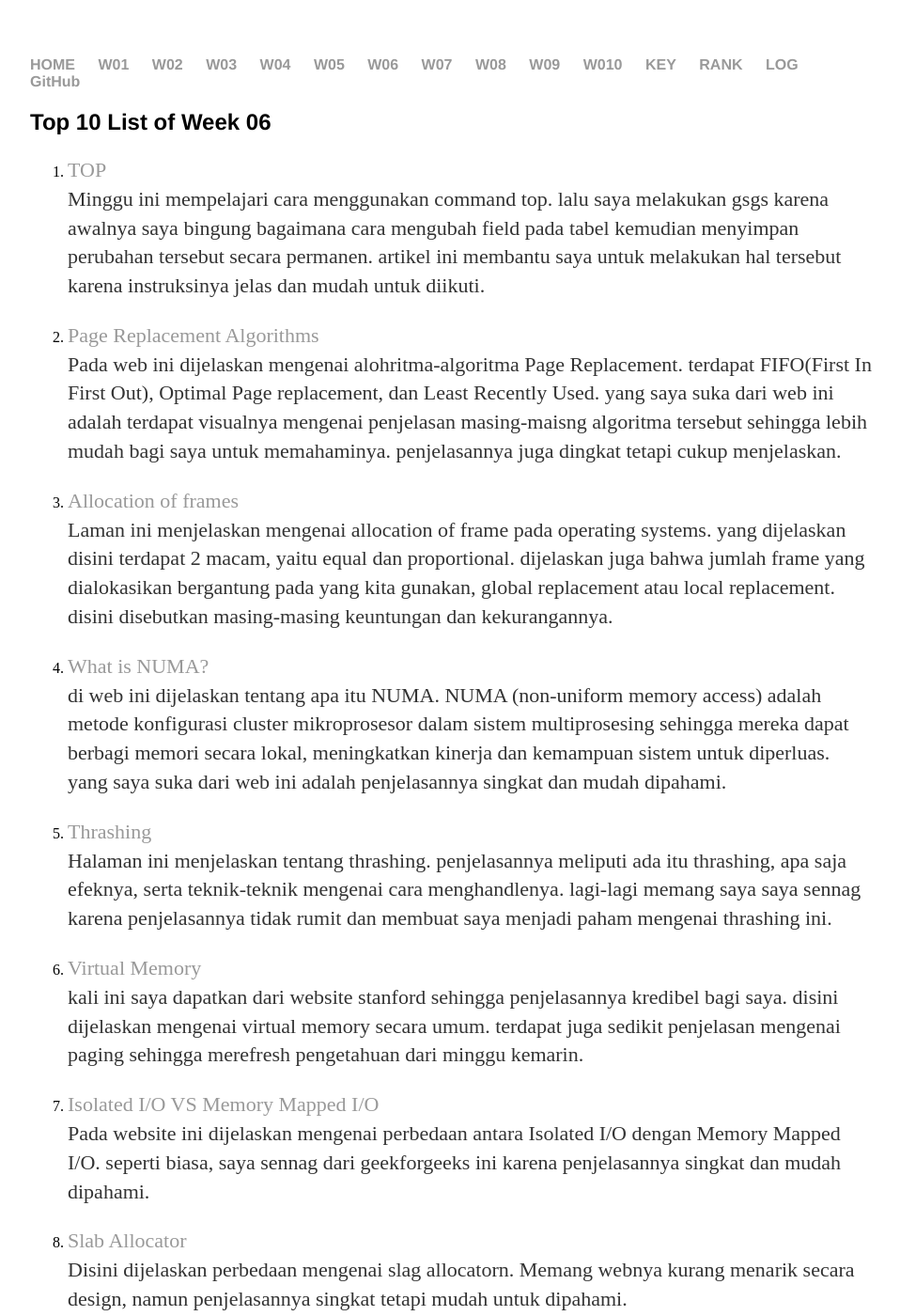
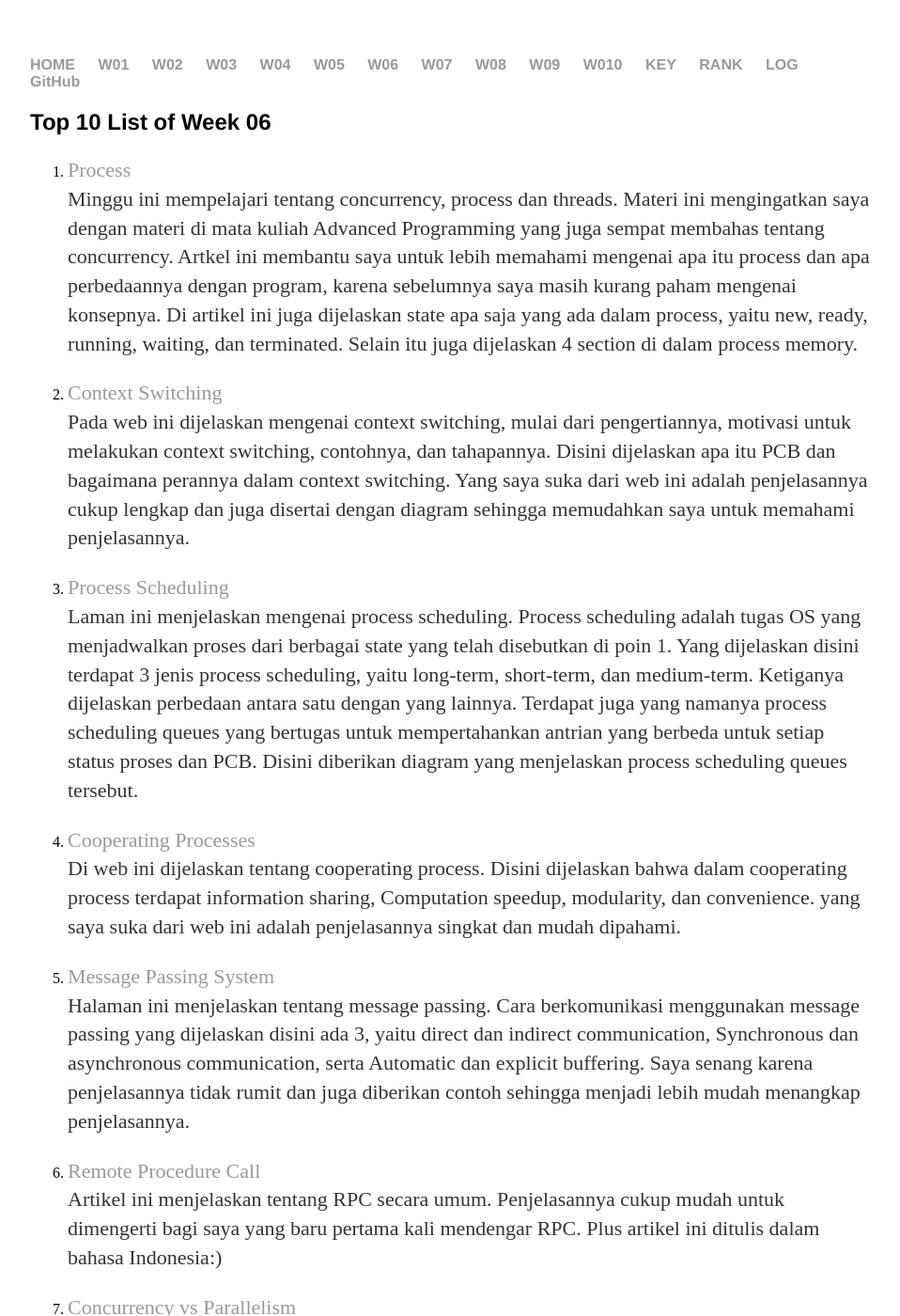
Before and after one commit to azkafitria/os211, a Jekyll site: the page built from W06.md, in a window 1280 px wide and 1400 px high. Shown: the whole window at 94% size, without its empty margins (160-1118 px from the left). Built offline with Jekyll 4.4.1, drawn with Linux system fonts in a browser that asks for light colours; our own code applies the rules of GitHub Pages for plain Markdown files; some of the changed text lies outside the part shown.

Commit message:
Update W06.md

```diff
--- a/W06.md
+++ b/W06.md
@@ -3,32 +3,32 @@ layout: layout
 permalink: /W06/
 ---
 # Top 10 List of Week 06
-1. [TOP](https://www.golinuxhub.com/2018/05/top-command-add-reduce-field-column-memory-swap/)<br>
-  Minggu ini mempelajari cara menggunakan command top. lalu saya melakukan gsgs karena awalnya saya bingung bagaimana cara mengubah field pada tabel kemudian menyimpan perubahan tersebut secara permanen. artikel ini membantu saya untuk melakukan hal tersebut karena instruksinya jelas dan mudah untuk diikuti.
+1. [Process](https://www.studytonight.com/operating-system/operating-system-processes)<br>
+  Minggu ini mempelajari tentang concurrency, process dan threads. Materi ini mengingatkan saya dengan materi di mata kuliah Advanced Programming yang juga sempat membahas tentang concurrency. Artkel ini membantu saya untuk lebih memahami mengenai apa itu process dan apa perbedaannya dengan program, karena sebelumnya saya masih kurang paham mengenai konsepnya. Di artikel ini juga dijelaskan state apa saja yang ada dalam process, yaitu new, ready, running, waiting, dan terminated. Selain itu juga dijelaskan 4 section di dalam process memory.
 
-2. [Page Replacement Algorithms](https://www.gatevidyalay.com/page-replacement-algorithms-page-fault/)<br>
-  Pada web ini dijelaskan mengenai alohritma-algoritma Page Replacement. terdapat FIFO(First In First Out), Optimal Page replacement, dan Least Recently Used. yang saya suka dari web ini adalah terdapat visualnya mengenai penjelasan masing-maisng algoritma tersebut sehingga lebih mudah bagi saya untuk memahaminya. penjelasannya juga dingkat tetapi cukup menjelaskan.
+2. [Context Switching](https://www.javatpoint.com/what-is-the-context-switching-in-the-operating-system)<br>
+  Pada web ini dijelaskan mengenai context switching, mulai dari pengertiannya, motivasi untuk melakukan context switching, contohnya, dan tahapannya. Disini dijelaskan apa itu PCB dan bagaimana perannya dalam context switching. Yang saya suka dari web ini adalah penjelasannya cukup lengkap dan juga disertai dengan diagram sehingga memudahkan saya untuk memahami penjelasannya.
 
-3. [Allocation of frames](https://www.geeksforgeeks.org/operating-system-allocation-frames/#:~:text=Frame%20allocation%20algorithms%20are%20used,total%20number%20of%20available%20frames.)<br>
-  Laman ini menjelaskan mengenai allocation of frame pada operating systems. yang dijelaskan disini terdapat 2 macam, yaitu equal dan proportional. dijelaskan juga bahwa jumlah frame yang dialokasikan bergantung pada yang kita gunakan, global replacement atau local replacement. disini disebutkan masing-masing keuntungan dan kekurangannya.
+3. [Process Scheduling](https://www.guru99.com/process-scheduling.html)<br>
+  Laman ini menjelaskan mengenai process scheduling. Process scheduling adalah tugas OS yang menjadwalkan proses dari berbagai state yang telah disebutkan di poin 1. Yang dijelaskan disini terdapat 3 jenis process scheduling, yaitu long-term, short-term, dan medium-term. Ketiganya dijelaskan perbedaan antara satu dengan yang lainnya. Terdapat juga yang namanya process scheduling queues yang bertugas untuk mempertahankan antrian yang berbeda untuk setiap status proses dan PCB. Disini diberikan diagram yang menjelaskan process scheduling queues tersebut.
 
-4. [What is NUMA?](https://www.freecodecamp.org/news/what-is-endianness-big-endian-vs-little-endian/)<br>
-  di web ini dijelaskan tentang apa itu NUMA. NUMA (non-uniform memory access) adalah metode konfigurasi cluster mikroprosesor dalam sistem multiprosesing sehingga mereka dapat berbagi memori secara lokal, meningkatkan kinerja dan kemampuan sistem untuk diperluas. yang saya suka dari web ini adalah penjelasannya singkat dan mudah dipahami.
+4. [Cooperating Processes](https://bitsofcomputer.blogspot.com/2016/01/cooperatingprocess.html)<br>
+  Di web ini dijelaskan tentang cooperating process. Disini dijelaskan bahwa dalam cooperating process terdapat information sharing, Computation speedup, modularity, dan convenience. yang saya suka dari web ini adalah penjelasannya singkat dan mudah dipahami.
 
-5. [Thrashing](https://www.thecrazyprogrammer.com/2019/02/thrashing-in-operating-system-os.html)<br>
-  Halaman ini menjelaskan tentang thrashing. penjelasannya meliputi ada itu thrashing, apa saja efeknya, serta teknik-teknik mengenai cara menghandlenya. lagi-lagi memang saya saya sennag karena penjelasannya tidak rumit dan membuat saya menjadi paham mengenai thrashing ini.
+5. [Message Passing System](https://notesformsc.org/message-passing-system/)<br>
+  Halaman ini menjelaskan tentang message passing. Cara berkomunikasi menggunakan message passing yang dijelaskan disini ada 3, yaitu direct dan indirect communication, Synchronous dan asynchronous communication, serta Automatic dan explicit buffering. Saya senang karena penjelasannya tidak rumit dan juga diberikan contoh sehingga menjadi lebih mudah menangkap penjelasannya.
 
-6. [Virtual Memory](https://web.stanford.edu/~ouster/cgi-bin/cs140-winter16/lecture.php?topic=vm)<br>
-  kali ini saya dapatkan dari website stanford sehingga penjelasannya kredibel bagi saya. disini dijelaskan mengenai virtual memory secara umum. terdapat juga sedikit penjelasan mengenai paging sehingga merefresh pengetahuan dari minggu kemarin.
+6. [Remote Procedure Call](https://medium.com/programmer-geek/mengenal-rpc-remote-procedure-call-7d8a794bbd1f)<br>
+  Artikel ini menjelaskan tentang RPC secara umum. Penjelasannya cukup mudah untuk dimengerti bagi saya yang baru pertama kali mendengar RPC. Plus artikel ini ditulis dalam bahasa Indonesia:)
 
-7. [Isolated I/O	VS Memory Mapped I/O](https://www.geeksforgeeks.org/memory-mapped-i-o-and-isolated-i-o/)<br>
-  Pada website ini dijelaskan mengenai perbedaan antara Isolated I/O dengan	Memory Mapped I/O. seperti biasa, saya sennag dari geekforgeeks ini karena penjelasannya singkat dan mudah dipahami.
+7. [Concurrency vs Parallelism](http://tutorials.jenkov.com/java-concurrency/concurrency-vs-parallelism.html)<br>
+  Pada website ini dijelaskan mengenai perbedaan antara concurrency dan paralellism yang mana banyak orang keliru antara keduanya termasuk saya. Disini dijelaskan bahwa ternyata keduanya dapat dikombinasikan dalam aplikasi yang sama. Penjelasan di website ini cukup lengkap dan terdapat juga visualisasi diagram sederhana.
 
-8. [Slab Allocator](hhttps://www.kernel.org/doc/gorman/html/understand/understand011.html)<br>
-  Disini dijelaskan perbedaan mengenai slag allocatorn. Memang webnya kurang menarik secara design, namun penjelasannya singkat tetapi mudah untuk dipahami.
+8. [Multithreading Models](https://binaryterms.com/multithreading-models-in-operating-system.html#:~:text=Many%20to%20One%20multithreading%20model,equal%20number%20of%20kernel%20threads.)<br>
+  Disini dijelaskan perbedaan mengenai multithreading models. Terdapat 3 model yang dijelaskan, yaitu many to one, one to one model, dan many to any model. Saya suka di laman ini penjelasannya mudah dipahami dan dilengkapi dengan visualisasi dari penjelasan tiap modelnya sehingga lebih mudah untuk dipahami. Disini juga terdapat sedikit penjelasan dari single thread.
 
-9. [Priotity Allocation](https://vensim.com/allocation-by-priority-alloc-p/)<br>
-  Halaman ini menjelaskan tentang priority allocation. Penjelasannya cukup mudah dimengerti, terdapat juga sedikit ilustrasi untuk membantu memahami.
+9. [Threading Issues](https://zitoc.com/threading-issues/)<br>
+  Halaman ini memberikan contoh-contoh threading issues. Diantaranya ada pemanggilan fork() dan exec(), signal handling, thread cancelation, thread local storage, dan scheduler activation. Penjelasannya cukup mudah dimengerti dan cukup untuk memberikan gambaran seperti apa itu threading issue.
 
-10. [Allocation Techniques](https://www.memorymanagement.org/mmref/alloc.html)<br>
-  Pada website ini dijelaskan mengenai teknik-teknik allocation. yaitu terdapat first fit, buddy system, dan suballocators.
+10. [Thread](https://www.cs.uic.edu/~jbell/CourseNotes/OperatingSystems/4_Threads.html)<br>
+  Website ini menjelaskan rangkuman mengenai thread meliputi penjelasan multi thread, multicore programming, libraries, dan threading issues. Meskipus saya kurang suka design webistenya, tetapi kontennya menurut saya bagus karena sangat bermanfaat. Penjelasannya pun lengkap dan cukup mudah untuk dipahami.
```
